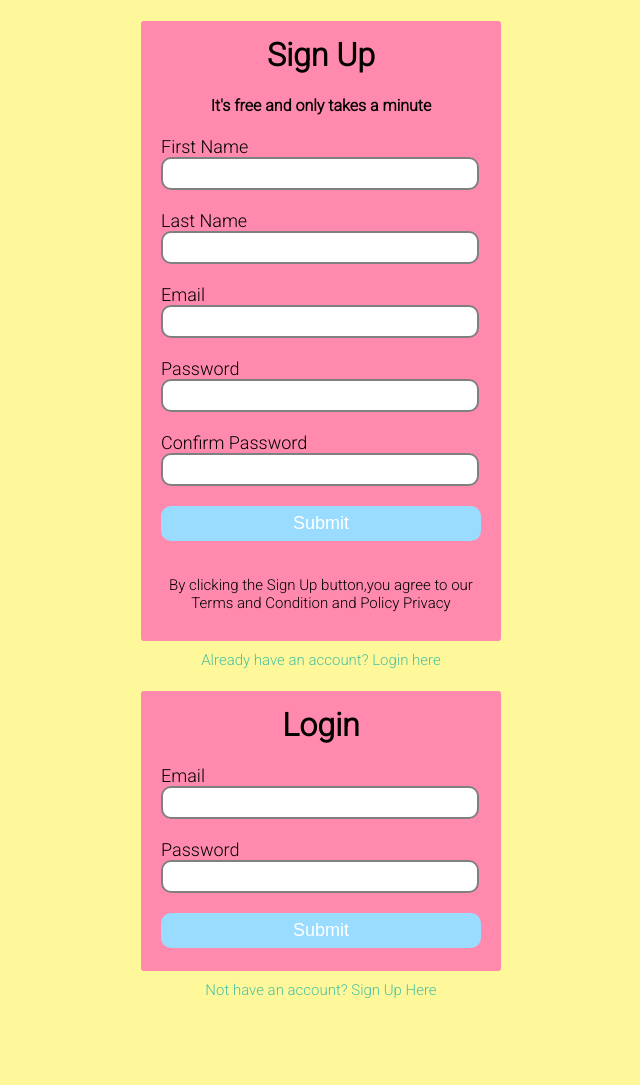
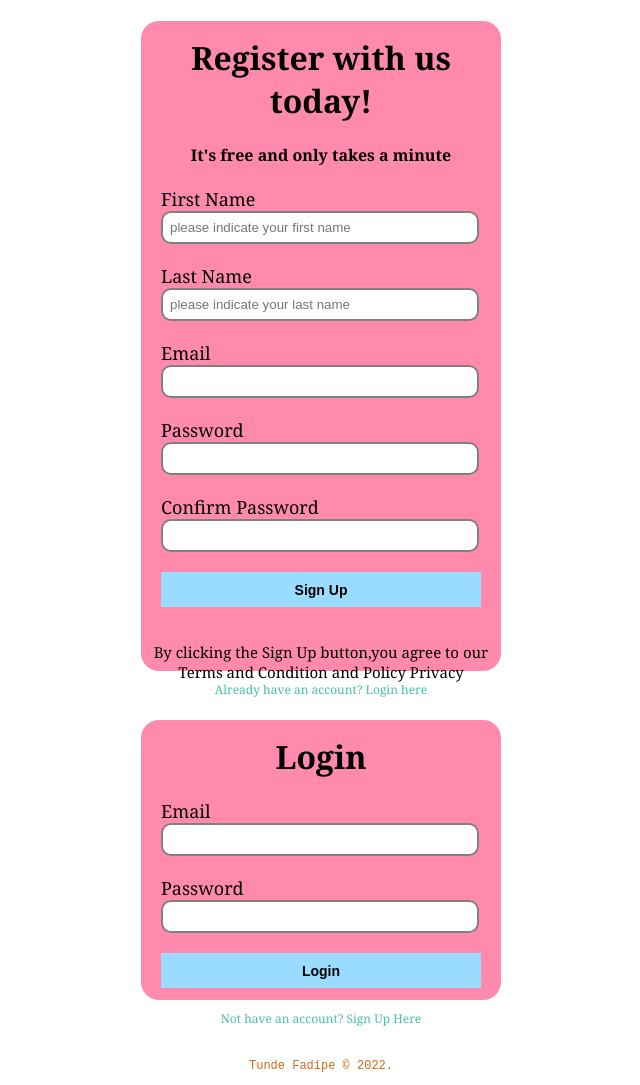
Before and after one commit to TunedayCodes/Sign-up-Login-page, a plain HTML site: page index.html in a window 1280 px wide. Shown: the whole page, without its empty margins (319-959 px from the left). Before the commit the page ends 1014 px from the top, so only its background shows below. Drawn offline with Linux system fonts and the light colour scheme.

Commit message:
new changes to file

```diff
--- a/css/styles.css
+++ b/css/styles.css
@@ -1,21 +1,21 @@
 body {
-    background-color: #FFF89A;
-    font-family: "Roboto", sans-serif;
+  background-color: linear-gradient(90deg, #e3ffe7 0%, #d9e7ff 100%);
+    font-family: Georgia, 'Times New Roman', Times, serif;
   }
 
   .signup-box {
     width: 360px;
-    height: 620px;
+    height: 650px;
     margin: auto;
     background-color: #FF8AAE;
-    border-radius: 3px;
+    border-radius: 18px;
   }
 
   .login-box {
     width: 360px;
     height: 280px;
     margin: auto;
-    border-radius: 3px;
+    border-radius: 18px;
     background-color: #FF8AAE;
   }
 
@@ -47,15 +47,19 @@ body {
     border-radius: 10px;
     outline: none;
   }
-  input[type="button"] {
+
+button {
     width: 320px;
     height: 35px;
     margin-top: 20px;
     border: none;
     background-color: #9ADCFF;
-    color: white;
-    font-size: 18px;
+    color: black;
+    font-size: 14px;
+    font-weight: 800;
+    text-align: center;
   }
+
   p {
     text-align: center;
     padding-top: 20px;
@@ -65,8 +69,9 @@ body {
   .para-2 {
     text-align: center;
     color: #49c1a2;
-    font-size: 15px;
+    font-size: 12px;
     margin-top: -10px;
+    font-weight: 500;
   }
   .para-2 a {
     color: #49c1a2;
@@ -77,3 +82,9 @@ body {
     text-decoration: none;
     color: black;
   }
+
+  footer p {
+    color:chocolate;
+    font-size: 12px;
+    font-family: monospace;
+  }
--- a/index.html
+++ b/index.html
@@ -16,20 +16,20 @@
 
 <body>
     <div class="signup-box">
-      <h1>Sign Up</h1>
+      <h1>Register with us today!</h1>
       <h4>It's free and only takes a minute</h4>
       <form>
         <label>First Name</label>
-        <input type="text" placeholder="" />
+        <input type="text" placeholder="please indicate your first name" name="firstname" required />
         <label>Last Name</label>
-        <input type="text" placeholder="" />
+        <input type="text" placeholder="please indicate your last name" name="lastname" required />
         <label>Email</label>
         <input type="email" placeholder="" />
         <label>Password</label>
         <input type="password" placeholder="" />
         <label>Confirm Password</label>
         <input type="password" placeholder="" />
-        <input type="button" value="Submit" />
+        <button type="submit">Sign Up</button>
       </form>
       <p>
         By clicking the Sign Up button,you agree to our <br />
@@ -37,7 +37,7 @@
       </p>
     </div>
     <p class="para-2">
-      Already have an account? <a href="login.html">Login here</a>
+      Already have an account? <a href="login.html"><span>Login here</span></a>
     </p>
 
 <!-- LOGIN -->
@@ -46,14 +46,18 @@
       <h1>Login</h1>
       <form>
         <label>Email</label>
-        <input type="email" placeholder="" />
+        <input type="email" placeholder="" name="email" required />
         <label>Password</label>
         <input type="password" placeholder="" />
-        <input type="button" value="Submit" />
+        <button type="submit">Login</button>
       </form>
     </div>
     <p class="para-2">
       Not have an account? <a href="signup.html">Sign Up Here</a>
     </p>
+
+<footer>
+  <p>Tunde Fadipe © 2022.</p>
+</footer>
 </body>
 </html>
```
